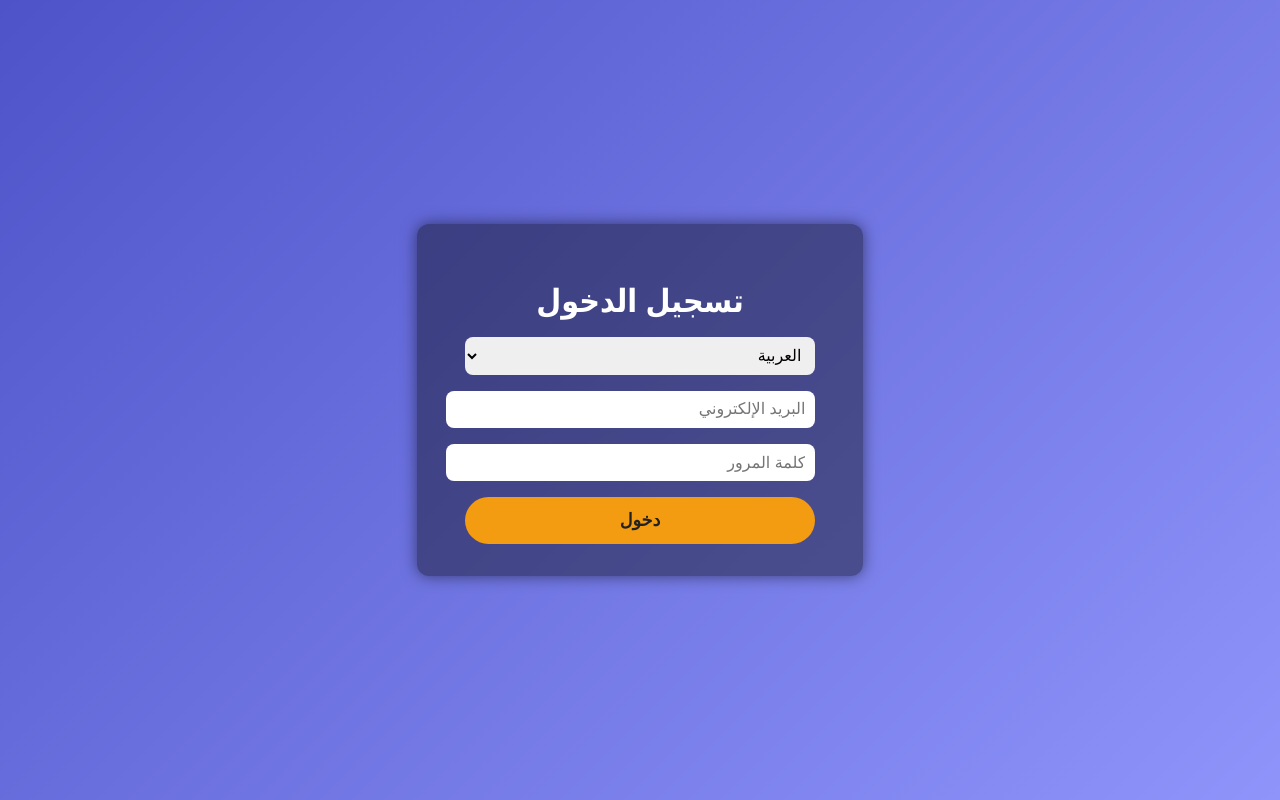
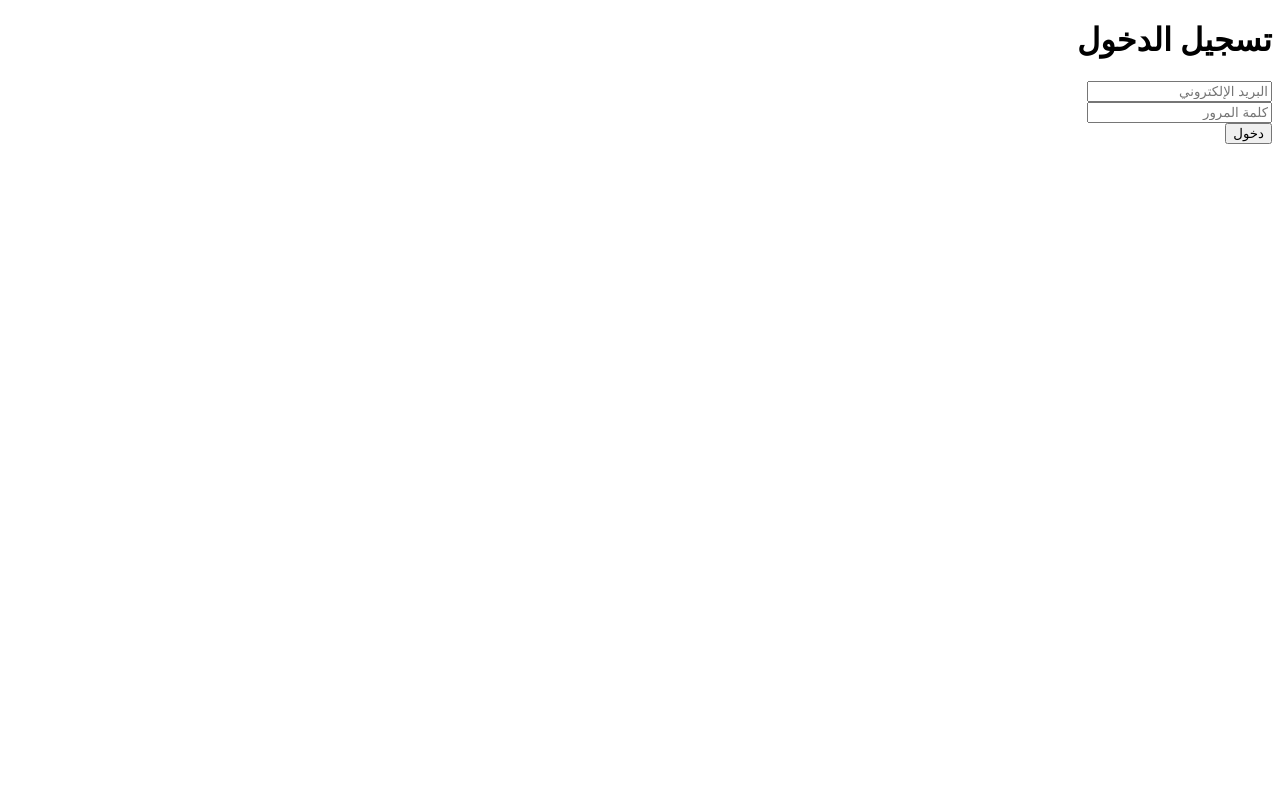
Before and after one commit to useromeribra/ShieldNet, a plain HTML site: page login.html in a window 1280 px wide. Drawn offline with Linux system fonts and the light colour scheme.

Commit message:
Update login.html

```diff
--- a/login.html
+++ b/login.html
@@ -4,146 +4,33 @@
   <meta charset="UTF-8" />
   <meta name="viewport" content="width=device-width, initial-scale=1.0" />
   <title>تسجيل الدخول | ShieldNet</title>
-<style>
-  body {
-    font-family: "Segoe UI", Tahoma, Geneva, Verdana, sans-serif;
-    background: linear-gradient(135deg, #4e54c8, #8f94fb);
-    margin: 0; padding: 0;
-    display: flex;
-    justify-content: center;
-    align-items: center;
-    height: 100vh;
-    color: white;
-  }
-  .container {
-    background: rgba(0,0,0,0.4);
-    padding: 2rem 3rem;
-    border-radius: 12px;
-    max-width: 350px;
-    width: 90%;
-    box-shadow: 0 0 15px rgba(0,0,0,0.5);
-    text-align: center;
-  }
-  h1 {
-    margin-bottom: 1rem;
-  }
-  select, input {
-    width: 100%;
-    padding: 0.6rem;
-    margin-bottom: 1rem;
-    border-radius: 8px;
-    border: none;
-    font-size: 1rem;
-  }
-  button {
-    width: 100%;
-    background-color: #f39c12;
-    border: none;
-    padding: 0.8rem;
-    border-radius: 30px;
-    font-size: 1.1rem;
-    cursor: pointer;
-    color: #222;
-    font-weight: bold;
-    transition: background-color 0.3s ease;
-  }
-  button:hover {
-    background-color: #d78e10;
-  }
-</style>
 </head>
 <body>
-
-<div class="container">
-  <h1 id="title">تسجيل الدخول</h1>
-
-  <select id="language">
-    <option value="ar">العربية</option>
-    <option value="en">English</option>
-    <option value="fr">Français</option>
-  </select>
-
+  <h1>تسجيل الدخول</h1>
   <form id="loginForm">
-    <input type="email" id="email" placeholder="البريد الإلكتروني" autocomplete="off" required />
-    <input type="password" id="password" placeholder="كلمة المرور" autocomplete="new-password" required />
-    <button type="submit" id="submitBtn">دخول</button>
+    <input type="email" id="email" placeholder="البريد الإلكتروني" required /><br>
+    <input type="password" id="password" placeholder="كلمة المرور" required /><br>
+    <button type="submit">دخول</button>
   </form>
-</div>
 
   <script type="module" src="firebase.js"></script>
   <script type="module">
-  // ترجمة النصوص حسب اللغة
-  const translations = {
-    ar: {
-      title: "تسجيل الدخول",
-      emailPlaceholder: "البريد الإلكتروني",
-      passwordPlaceholder: "كلمة المرور",
-      submitBtn: "دخول"
-    },
-    en: {
-      title: "Login",
-      emailPlaceholder: "Email",
-      passwordPlaceholder: "Password",
-      submitBtn: "Login"
-    },
-    fr: {
-      title: "Connexion",
-      emailPlaceholder: "Email",
-      passwordPlaceholder: "Mot de passe",
-      submitBtn: "Connexion"
-    }
-  };
-
-  const languageSelect = document.getElementById("language");
-  const title = document.getElementById("title");
-  const emailInput = document.getElementById("email");
-  const passwordInput = document.getElementById("password");
-  const submitBtn = document.getElementById("submitBtn");
-
-  function updateTexts(lang) {
-    title.textContent = translations[lang].title;
-    emailInput.placeholder = translations[lang].emailPlaceholder;
-    passwordInput.placeholder = translations[lang].passwordPlaceholder;
-    submitBtn.textContent = translations[lang].submitBtn;
-  }
-
-  languageSelect.addEventListener("change", (e) => {
-    updateTexts(e.target.value);
-  });
-
-  // تعيين اللغة الافتراضية
-  updateTexts(languageSelect.value);
-
     import { signInWithEmailAndPassword } from "https://www.gstatic.com/firebasejs/10.12.2/firebase-auth.js";
-  import { getFirestore, doc, setDoc } from "https://www.gstatic.com/firebasejs/10.12.2/firebase-firestore.js";
 
     const auth = window.firebaseAuth;
-  const db = getFirestore();
 
     document.getElementById("loginForm").addEventListener("submit", async (e) => {
       e.preventDefault();
-    const email = emailInput.value.trim();
-    const password = passwordInput.value;
-    const language = languageSelect.value;
+      const email = document.getElementById("email").value;
+      const password = document.getElementById("password").value;
 
       try {
-      const userCredential = await signInWithEmailAndPassword(auth, email, password);
-      const user = userCredential.user;
-
-      console.log("✅ تسجيل الدخول ناجح:", user.email);
-
-      // حفظ اللغة في Firestore
-      await setDoc(doc(db, "users", user.uid), { language }, { merge: true });
-      console.log("✅ تم حفظ اللغة:", language);
-
-      // توجيه المستخدم للوحة التحكم
+        await signInWithEmailAndPassword(auth, email, password);
         window.location.href = "dashboard.html";
       } catch (error) {
-      console.error("❌ خطأ أثناء تسجيل الدخول:", error.code, error.message);
         alert("فشل تسجيل الدخول: " + error.message);
       }
     });
   </script>
-
 </body>
 </html>
```
Lines whose indentation alone changed are shown as unchanged.
